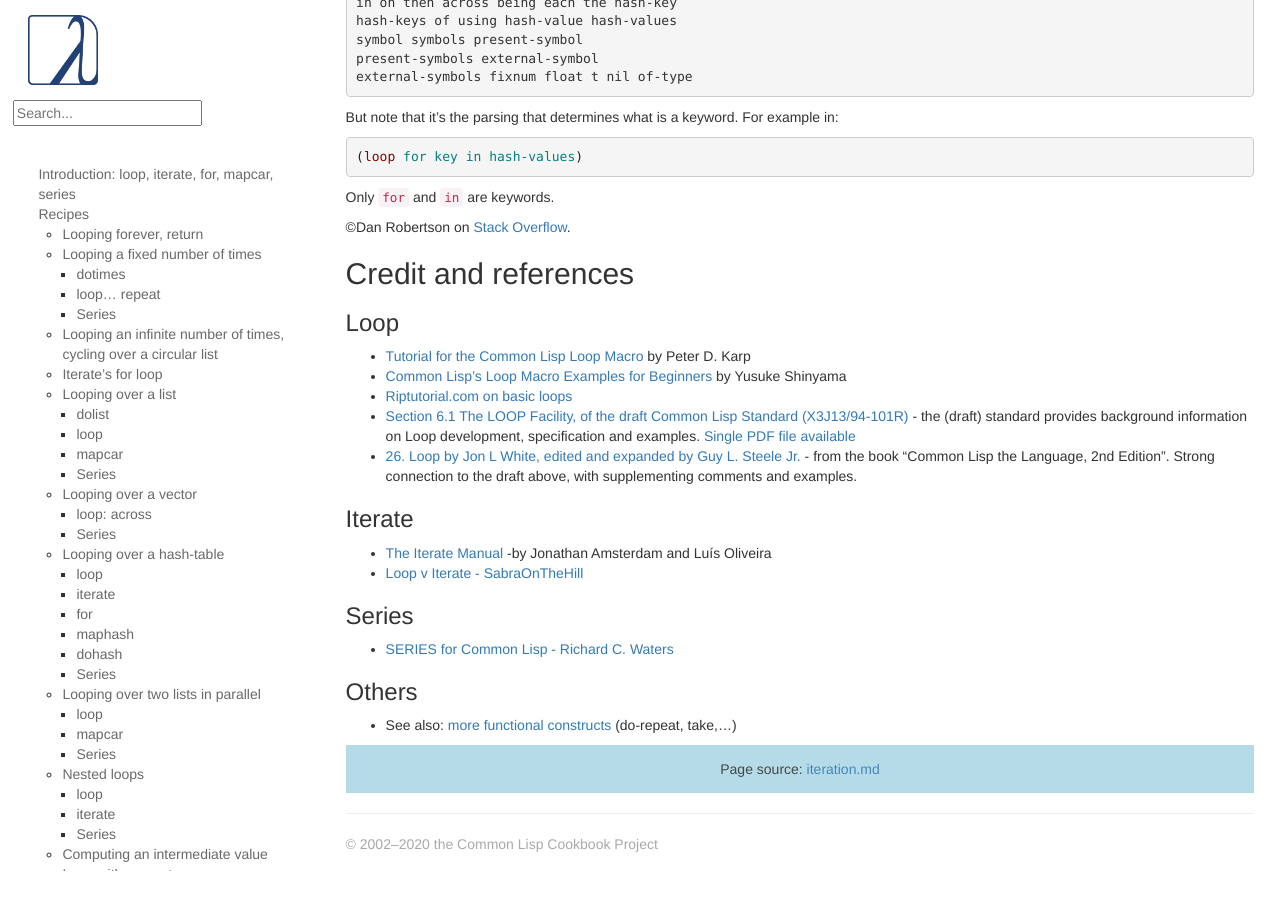
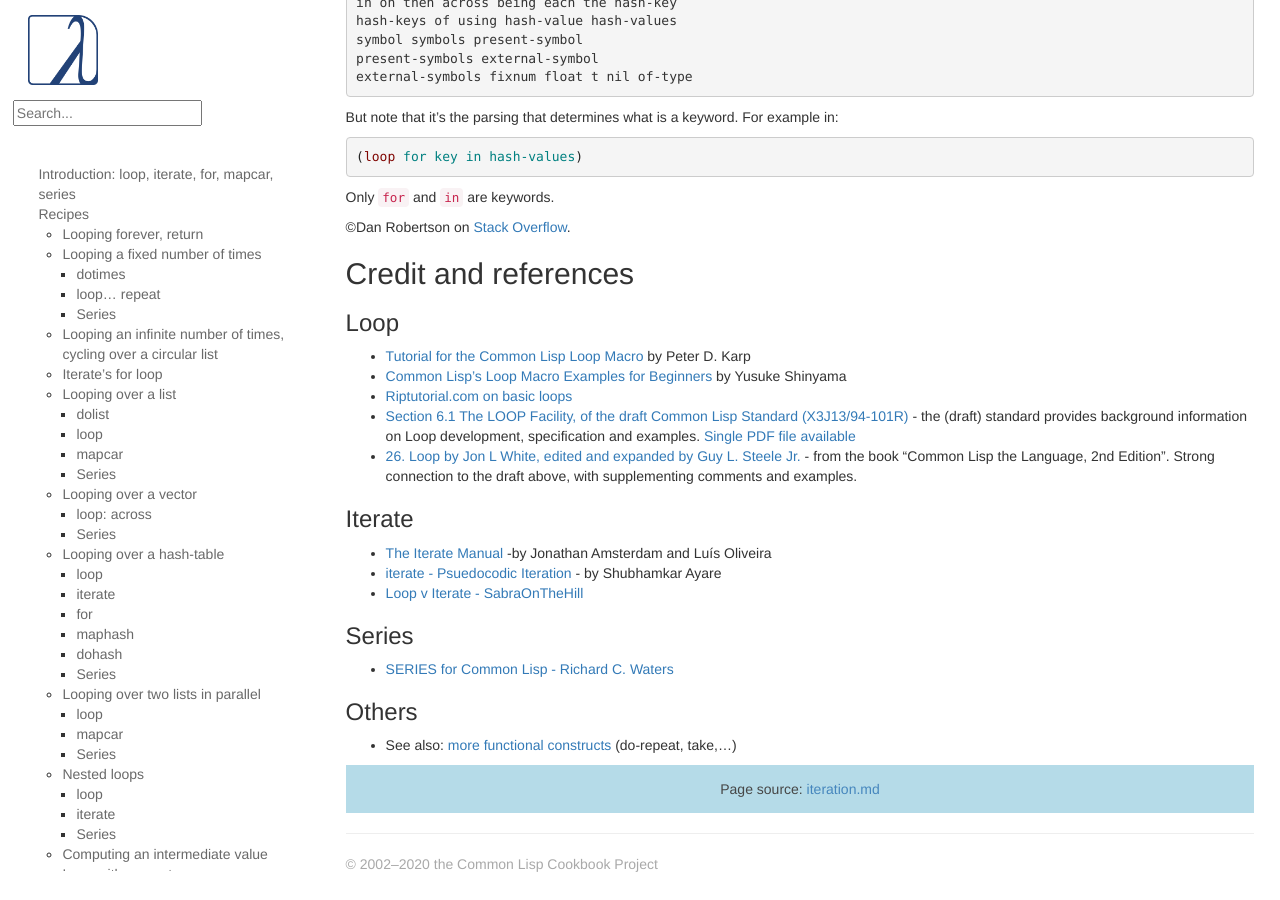
Before and after one commit to LispCookbook/cl-cookbook, a Jekyll site: the page built from iteration.md, in a window 1280 px wide and 900 px high, scrolled down 18830 px. Built offline with Jekyll 4.4.1, drawn with Linux system fonts in a browser that asks for light colours.

Commit message:
Update iteration.md
Updated Iterate link with feedback from

```diff
--- a/iteration.md
+++ b/iteration.md
@@ -1274,6 +1274,7 @@ Only `for` and `in` are keywords.
 ### Iterate
 
 * [The Iterate Manual](https://common-lisp.net/project/iterate/doc/index.html) -by Jonathan Amsterdam and Luís Oliveira
+* [iterate - Psuedocodic Iteration](https://common-lisp-libraries.readthedocs.io/iterate/) - by Shubhamkar Ayare
 * [Loop v Iterate - SabraOnTheHill](https://sites.google.com/site/sabraonthehill/loop-v-iter)
 
 ### Series
```
